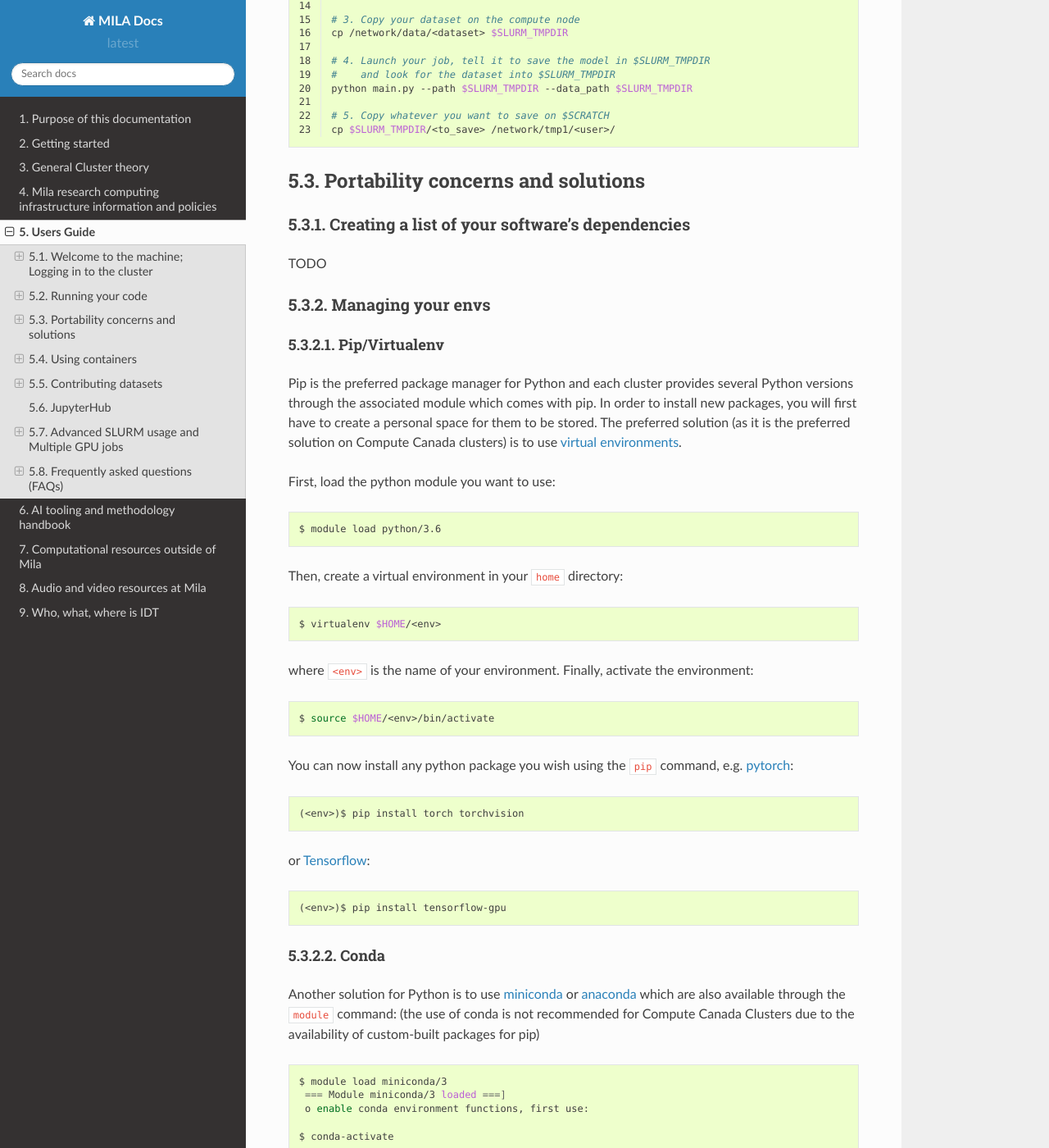
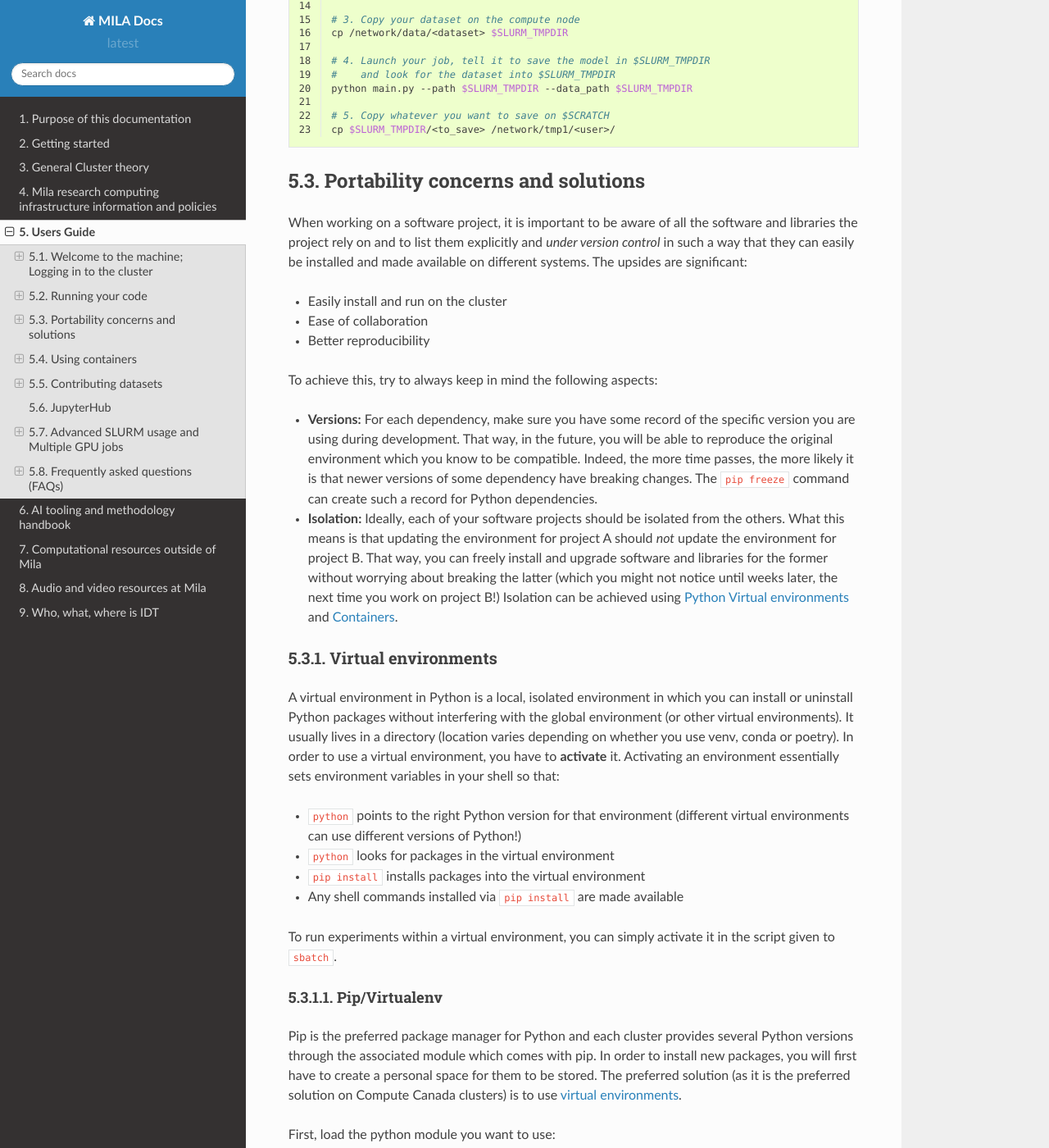
Before and after one commit to mila-iqia/mila-docs, a Sphinx documentation site: the page built from docs/Userguide.rst, in a window 1280 px wide and 1400 px high, scrolled down 8323 px. Shown: the whole window at 82% size. Built offline with Sphinx 7.4.7 and the Read the Docs theme 2.0.0, drawn with Linux system fonts in a browser that asks for light colours; some of the changed text lies outside the part shown.

Commit message:
Update portability sections

```diff
--- a/docs/Userguide_portability.rst
+++ b/docs/Userguide_portability.rst
@@ -1,15 +1,31 @@
 Portability concerns and solutions
 ==================================
 
+When working on a software project, it is important to be aware of all the
+software and libraries the project rely on and to list them explicitly and
+*under version control* in such a way that they can easily be installed and made
+available on different systems. The upsides are significant:
 
-Creating a list of your software's dependencies
------------------------------------------------
+* Easily install and run on the cluster
+* Ease of collaboration
+* Better reproducibility
 
-TODO
+To achieve this, try to always keep in mind the following aspects:
 
+* **Versions:** For each dependency, make sure you have some record of the
+  specific version you are using during development. That way, in the future, you
+  will be able to reproduce the original environment which you know to be
+  compatible. Indeed, the more time passes, the more likely it is that newer
+  versions of some dependency have breaking changes. The ``pip freeze`` command can create
+  such a record for Python dependencies.
+* **Isolation:** Ideally, each of your software projects should be isolated from
+  the others. What this means is that updating the environment for project A
+  should *not* update the environment for project B. That way, you can freely
+  install and upgrade software and libraries for the former without worrying about
+  breaking the latter (which you might not notice until weeks later, the next time
+  you work on project B!) Isolation can be achieved using :ref:`Python Virtual
+  environments` and :ref:`containers`.
 
-Managing your envs
-------------------
 
 .. include:: Userguide_python.rst
 
@@ -17,9 +33,9 @@ Managing your envs
 Using Modules
 -------------
 
-Many software, such as Python and Conda, are already compiled and available on
+A lot of software, such as Python and Conda, is already compiled and available on
 the cluster through the ``module`` command and its sub-commands. In particular,
-if you with to use ``Python 3.7`` you can simply do:
+if you wish to use ``Python 3.7`` you can simply do:
 
 .. prompt:: bash $
 
@@ -31,10 +47,10 @@ if you with to use ``Python 3.7`` you can simply do:
 On using containers
 -------------------
 
-Another option for portable code might also be :ref:`Using containers`.
+Another option for portable code is :ref:`Using containers`.
 
 One popular mechanism for containerisation on a computational cluster is called
-`singularity`. This is the recommended approach for running containers on the
+``singularity``. This is the recommended approach for running containers on the
 Mila cluster.
 
 .. include:: singularity/index.rst
--- a/docs/Userguide_python.rst
+++ b/docs/Userguide_python.rst
@@ -1,4 +1,24 @@
 .. _python:
+
+Virtual environments
+--------------------
+
+A virtual environment in Python is a local, isolated environment in which you
+can install or uninstall Python packages without interfering with the global
+environment (or other virtual environments). It usually lives in a directory
+(location varies depending on whether you use venv, conda or poetry). In order
+to use a virtual environment, you have to **activate** it. Activating an
+environment essentially sets environment variables in your shell so that:
+
+* ``python`` points to the right Python version for that environment (different
+  virtual environments can use different versions of Python!)
+* ``python`` looks for packages in the virtual environment
+* ``pip install`` installs packages into the virtual environment
+* Any shell commands installed via ``pip install`` are made available
+
+To run experiments within a virtual environment, you can simply activate it
+in the script given to ``sbatch``.
+
 
 Pip/Virtualenv
 ^^^^^^^^^^^^^^
@@ -14,7 +34,7 @@ First, load the python module you want to use:
 
 .. prompt:: bash $
 
-   module load python/3.6
+   module load python/3.9
 
 Then, create a virtual environment in your ``home`` directory:
 
@@ -41,13 +61,14 @@ or `Tensorflow <https://www.tensorflow.org/install/gpu>`_:
 
    pip install tensorflow-gpu
 
+
 Conda
 ^^^^^
 
 Another solution for Python is to use `miniconda
 <https://docs.conda.io/en/latest/miniconda.html>`_ or `anaconda
 <https://docs.anaconda.com>`_ which are also available through the ``module``
-command: (the use of conda is not recommended for Compute Canada Clusters due to
+command: (the use of conda is not recommended for the Compute Canada cluster due to
 the availability of custom-built packages for pip)
 
 .. prompt:: bash $, auto
@@ -56,22 +77,13 @@ the availability of custom-built packages for pip)
    [=== Module miniconda/3 loaded ===]
    To enable conda environment functions, first use:
 
-   $ conda-activate
-
-Then like advised, if you want to enable ``conda activate/deactivate``
-functions, start the following alias once
+To create an environment (see `here
+<https://docs.conda.io/projects/conda/en/latest/user-guide/tasks/manage-environments.html>`_
+for details) using a specific Python version, you may write:
 
 .. prompt:: bash $
 
-   conda-activate
-
-To create an environment (see `here
-<https://docs.conda.io/projects/conda/en/latest/user-guide/tasks/manage-environments.html>`_
-for details) do:
-
-.. prompt:: bash $
-
-   conda create -n <env> python=3.6
+   conda create -n <env> python=3.9
 
 where ``<env>`` is the name of your environment. You can now activate it by doing:
 
@@ -87,7 +99,8 @@ you want on `pytorch's website <https://pytorch.org/get-started/locally>`_, e.g:
 
    conda install pytorch torchvision cudatoolkit=10.0 -c pytorch
 
-Don't forget to clean the environment after each install:
+If you make a lot of environments and install/uninstall a lot of packages, it
+can be good to periodically clean up Conda's cache:
 
 .. prompt:: bash (<env>)$
 
```
Also changed, not shown: docs/Theory_cluster_software_deps.rst (+44 -22 lines).
